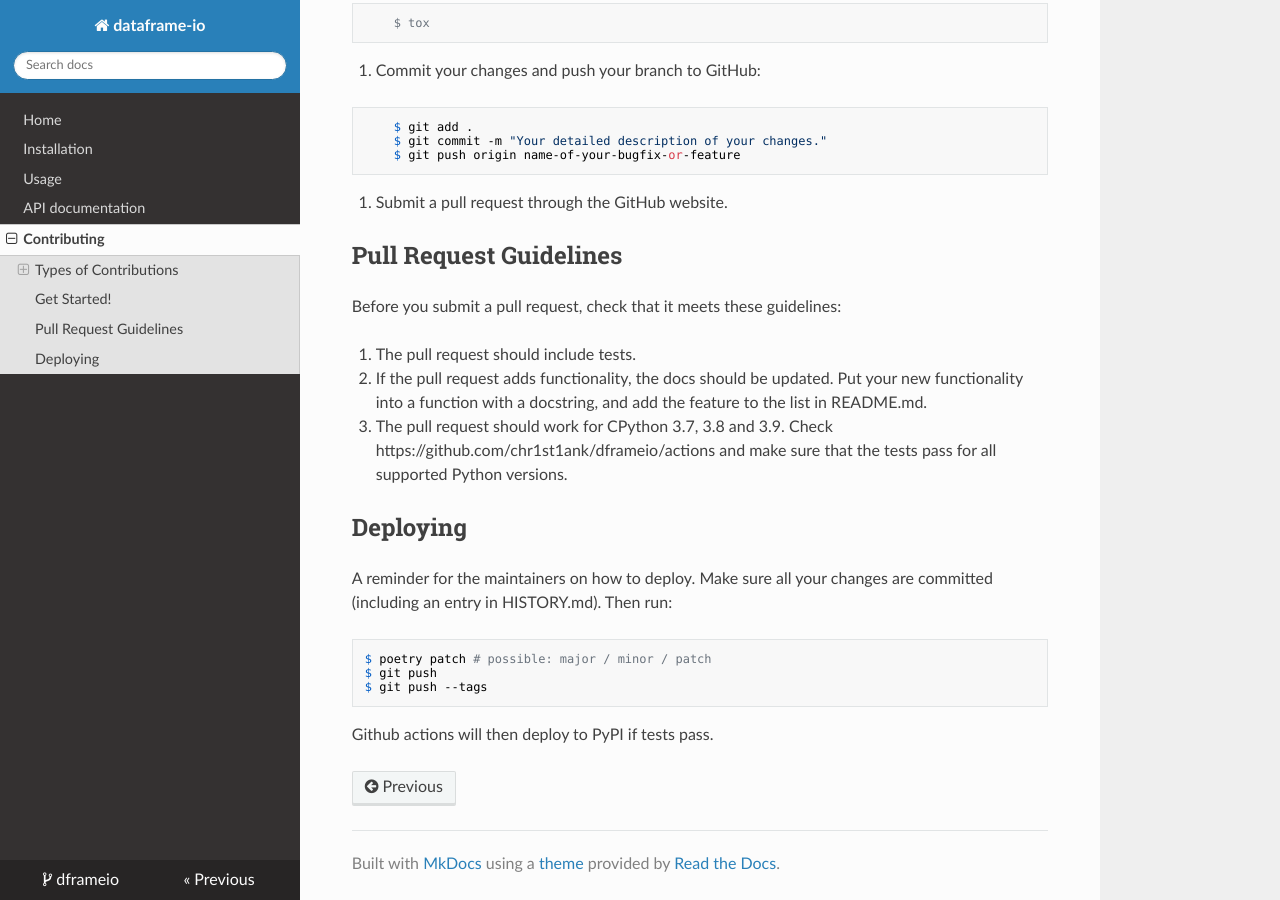
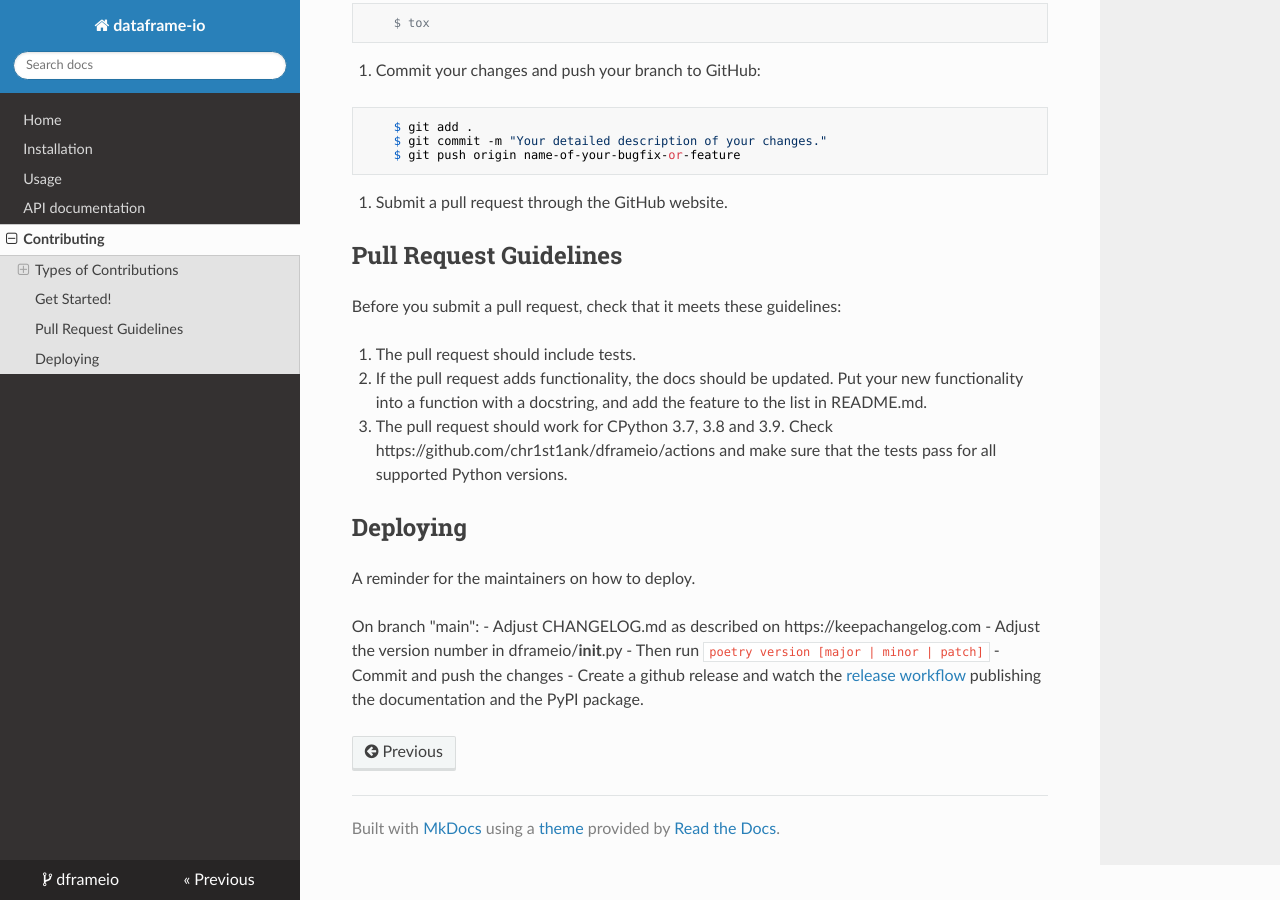
Before and after one commit to chr1st1ank/dataframe-io, an MkDocs documentation site: the page built from docs/contributing.md, in a window 1280 px wide and 900 px high, scrolled down 1769 px. Built offline with MkDocs 1.6.1, drawn with Linux system fonts in a browser that asks for light colours; nearby versions of some CDN libraries.

````diff
--- a/CONTRIBUTING.md
+++ b/CONTRIBUTING.md
@@ -102,13 +102,11 @@ Before you submit a pull request, check that it meets these guidelines:
 ## Deploying
 
 A reminder for the maintainers on how to deploy.
-Make sure all your changes are committed (including an entry in HISTORY.md).
-Then run:
 
-```
-$ poetry patch # possible: major / minor / patch
-$ git push
-$ git push --tags
-```
-
-Github actions will then deploy to PyPI if tests pass.
+On branch "main":
+- Adjust CHANGELOG.md as described on https://keepachangelog.com
+- Adjust the version number in dframeio/__init__.py
+- Then run `poetry version [major | minor | patch]`
+- Commit and push the changes
+- Create a github release and watch the [release workflow](https://github.com/chr1st1ank/dataframe-io/actions/workflows/release.yml)
+  publishing the documentation and the PyPI package.
--- a/dframeio/__init__.py
+++ b/dframeio/__init__.py
@@ -1,7 +1,6 @@
 """Top-level package for dataframe-io."""
 
-__version__ = "0.1.0"
-
+__version__ = "0.2.0"
 
 # Add Backends one by one if dependencies are available
 backends = []
--- a/pyproject.toml
+++ b/pyproject.toml
@@ -1,7 +1,7 @@
 [tool]
 [tool.poetry]
 name = "dframeio"
-version = "0.1.1"
+version = "0.2.0"
 homepage = "https://github.com/chr1st1ank/dataframe-io"
 description = "Read and write dataframes anywhere."
 authors = ["Christian Krudewig <chr1st1ank@krudewig-online.de>"]
````
Also changed, not shown: CHANGELOG.md (added, +15 -0 lines), HISTORY.md (deleted, +0 -5 lines), docs/history.md (+1 -1 lines), 1 other file.
